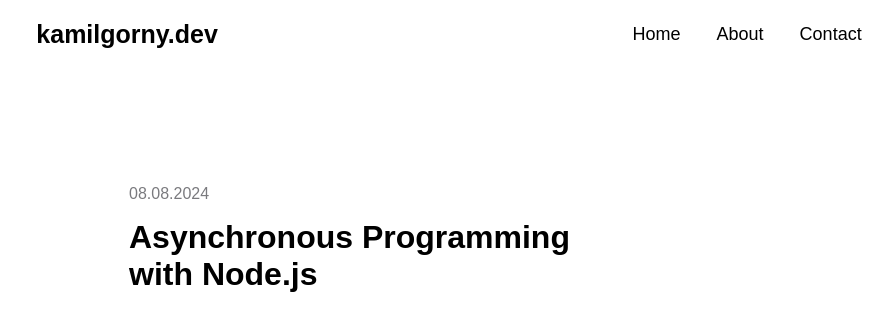
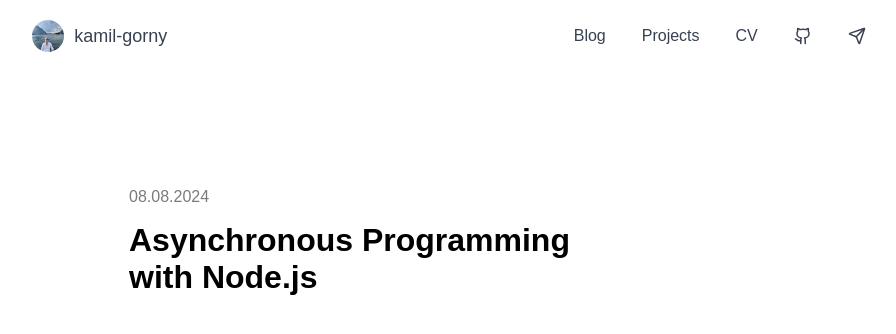
Before and after one commit to kamil-gorny/Blog, a SvelteKit app: page /posts/asynchronous-programming-with-nodejs in a window 1280 px wide. Shown: the top 334 px of the page, without its empty margins (191-1087 px from the left). Built offline with nearby package versions, Linux system fonts and the light colour scheme; some icons are missing.

Commit message:
style: Restyle main navigation bar

```diff
--- a/package.json
+++ b/package.json
@@ -19,6 +19,7 @@
 	},
 	"type": "module",
 	"dependencies": {
+		"lucide-svelte": "^0.438.0",
 		"marked": "^14.1.0",
 		"svelte-icons": "^2.1.0"
 	}
--- a/src/routes/(app)/+layout.svelte
+++ b/src/routes/(app)/+layout.svelte
@@ -1,10 +1,20 @@
+<script>
+	import profilePicture from '$lib/images/profile.jpeg';
+	import { Github } from 'lucide-svelte/icons';
+	import { Send } from 'lucide-svelte';
+</script>
+<nav>
+	<div class="navigation--left">
+		<img class="profile-pic" src="{profilePicture}" alt="profile picture"/>
+		<a href="/" class="logo">kamil-gorny</a>
+	</div>
 
-<nav>
-	<a href="/" class="logo">kamilgorny.dev</a>
 	<div class="navigation-items">
-		<a href="/">Home</a>
-		<a href="/about">About</a>
-		<a href="/contact">Contact</a>
+		<a href="/">Blog</a>
+		<a href="/about">Projects</a>
+		<a href="/contact">CV</a>
+		<Github size="18"/>
+		<Send size="18"/>
 	</div>
 </nav>
 
@@ -13,20 +23,24 @@
 </main>
 
 <style>
-	.search {
+	.navigation--left{
 		display: flex;
-		justify-content: space-between;
-		gap: 4px;
-		font-size: 18px;
+		flex-direction: row;
+		gap:10px;
 	}
+	.profile-pic{
+		width: 32px;
+		height: 32px;
+		border-radius: 50%;
+	}
+
 	.icon {
 		padding-top: 2px;
-		width: 18px;
-		height: 18px;
+		width: 16px;
+		height: 16px;
 	}
 	.logo {
-		font-weight: bold;
-		font-size: 25px;
+		font-size: 1.125rem;
 	}
 	* {
 		font-family: "Poppins", sans-serif;
@@ -40,14 +54,16 @@
 		justify-content: space-around;
 	}
 	.navigation-items {
-		font-size: 18px;
+		font-size: 16px;
 		flex-direction: row;
+		align-items: center;
 		display: flex;
 		gap: 36px;
+		color: #374151;
 		justify-content: space-between;
 	}
 	a {
-		color: black;
+		color: #374151;
 		text-decoration: none;
 		display: flex; /* CSS3 */
 		align-items: center; /* Vertical align */
--- a/src/routes/(app)/+page.svelte
+++ b/src/routes/(app)/+page.svelte
@@ -5,7 +5,7 @@
 	import mainImage from '$lib/images/mainimage.jpg';
 
 	import { onMount } from 'svelte';
-	import { authStore } from '../../stores/authStore.js';
+
 
 	let ready = false;
 	onMount(() => ready = true);
@@ -40,7 +40,7 @@
 
 	<div class="hero">
 		<img src="{mainImage}" alt="">
-	</div>{console.log($authStore.isLoggedIn)}
+	</div>
 
 	<div class="latest-posts">
 		<p class="latest-posts-header">
```
Also changed, not shown: src/lib/images/profile.jpeg (added), 1 other file (tests, documents, lock files or other folders).
